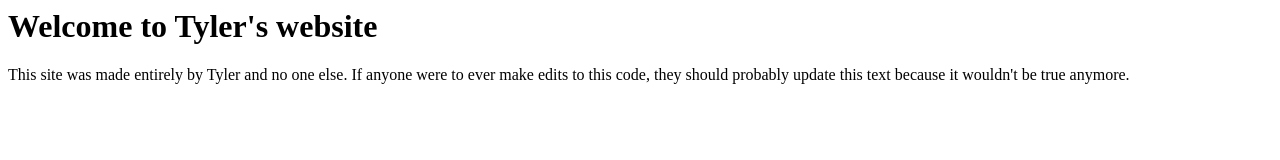
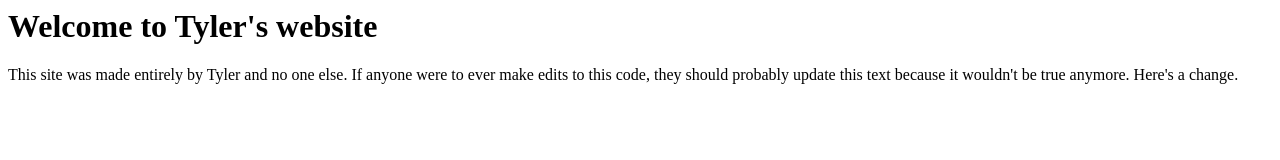
Before and after one commit to tilikang/WiCS-demo, a plain HTML site: page index.html in a window 1280 px wide. Drawn offline with Linux system fonts and the light colour scheme.

Commit message:
amy's commit

```diff
--- a/index.html
+++ b/index.html
@@ -10,6 +10,7 @@
             This site was made entirely by Tyler and no one else. If anyone were to ever
             make edits to this code, they should probably update this text because it
             wouldn't be true anymore.
+            Here's a change.
         </p>
     </body>
 </html>
```
